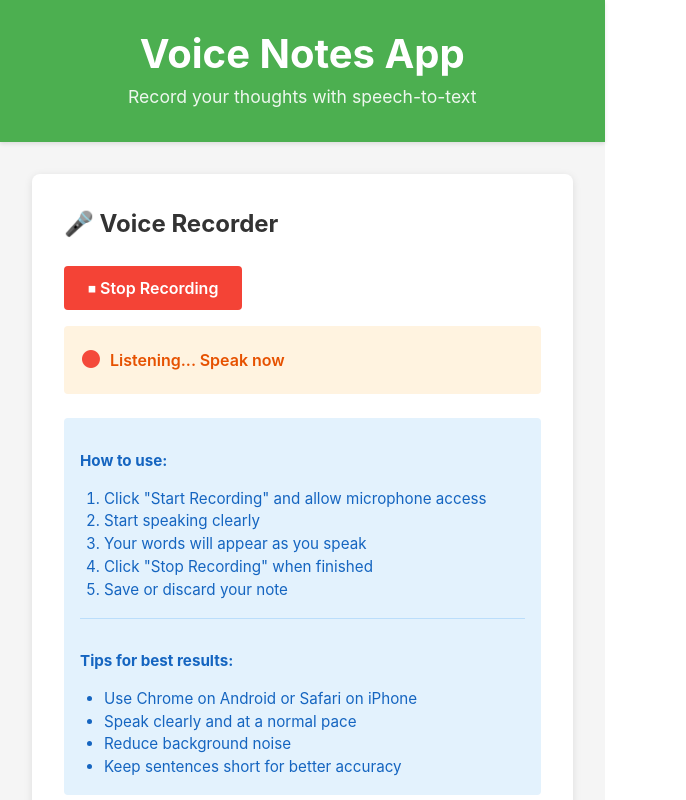
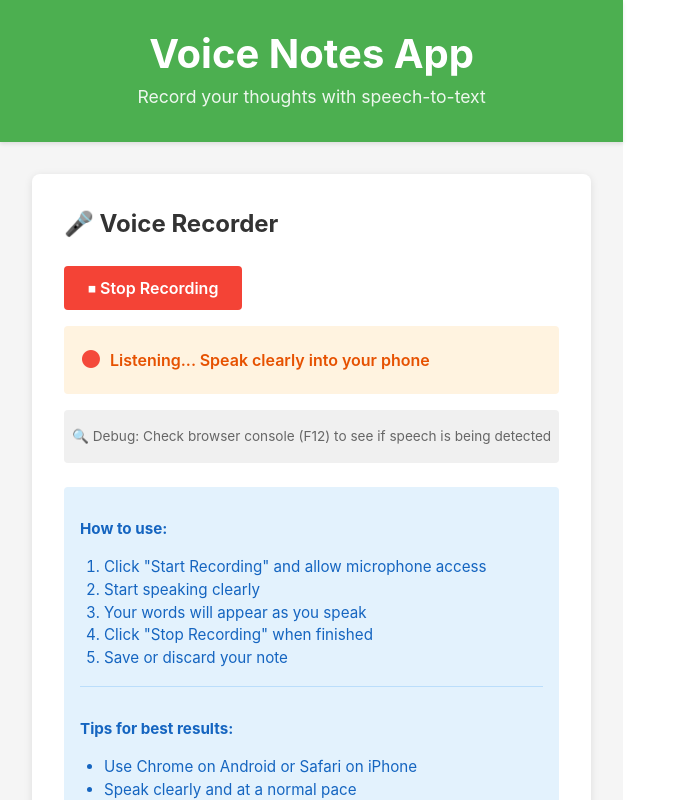
Before and after one commit to sync008/voice-notes-app, a React (Vite) app in the folder my-react-app/: page / in a window 1280 px wide. Both pictures are taken after a click on the button "▶ Start Recording". Shown: the top 800 px of the page, without its empty margins (0-686 px from the left). Built offline with nearby package versions, Linux system fonts and the light colour scheme.

Commit message:
adnroid debug 1

```diff
--- a/my-react-app/src/App.jsx
+++ b/my-react-app/src/App.jsx
@@ -57,23 +57,27 @@ const Recorder = ({ onTranscriptComplete }) => {
 
     const recognition = new SpeechRecognition();
 
-    // Mobile-optimized settings
-    recognition.continuous = false; // Better for mobile - restart manually
+    // Android Chrome optimized settings
+    recognition.continuous = true; // Changed to true for better Android support
     recognition.interimResults = true;
     recognition.maxAlternatives = 1;
     recognition.lang = 'en-US';
 
     recognition.onstart = () => {
-      console.log('Speech recognition started');
+      console.log('✅ Speech recognition started successfully');
       setError('');
+      setIsRecording(true);
     };
 
     recognition.onresult = (event) => {
+      console.log('🎤 Received speech result:', event.results.length, 'results');
       let interim = '';
       let final = '';
 
       for (let i = event.resultIndex; i < event.results.length; i++) {
         const transcript = event.results[i][0].transcript;
+        console.log(`Result ${i}: "${transcript}" (final: ${event.results[i].isFinal})`);
+
         if (event.results[i].isFinal) {
           final += transcript + ' ';
         } else {
@@ -82,7 +86,11 @@ const Recorder = ({ onTranscriptComplete }) => {
       }
 
       if (final) {
+        console.log('✅ Final transcript:', final);
         setTranscript(prev => prev + final);
+      }
+      if (interim) {
+        console.log('⏳ Interim transcript:', interim);
       }
       setInterimTranscript(interim);
     };
@@ -125,16 +133,21 @@ const Recorder = ({ onTranscriptComplete }) => {
       setInterimTranscript('');
 
       // Auto-restart if still recording and not stopped manually
-      if (isRecording && !isStoppedManually.current) {
+      if (!isStoppedManually.current) {
+        console.log('Auto-restarting recognition...');
         restartTimeoutRef.current = setTimeout(() => {
           try {
-            if (recognitionRef.current && isRecording) {
+            if (recognitionRef.current) {
               recognitionRef.current.start();
+              console.log('Recognition restarted');
             }
           } catch (err) {
             console.log('Could not restart recognition:', err);
+            setIsRecording(false);
           }
-        }, 300); // Small delay before restart
+        }, 100); // Reduced delay
+      } else {
+        setIsRecording(false);
       }
     };
 
@@ -277,9 +290,15 @@ const Recorder = ({ onTranscriptComplete }) => {
       {isRecording && (
         <div style={styles.recordingIndicator}>
           <span style={styles.recordingDot}>●</span>
-          <span>Listening... Speak now</span>
+          <span>Listening... Speak clearly into your phone</span>
         </div>
       )}
+
+      <div style={styles.debugInfo}>
+        <p style={{fontSize: '0.85rem', color: '#666', margin: '0.5rem 0'}}>
+          🔍 Debug: Check browser console (F12) to see if speech is being detected
+        </p>
+      </div>
 
       {displayText && (
         <div style={styles.transcriptSection}>
@@ -532,6 +551,12 @@ const styles = {
     padding: '0.25rem 0.5rem',
     minWidth: 'auto',
   },
+  debugInfo: {
+    padding: '0.5rem',
+    backgroundColor: '#f0f0f0',
+    borderRadius: '4px',
+    marginTop: '1rem',
+  },
   recordingIndicator: {
     display: 'flex',
     alignItems: 'center',
```
